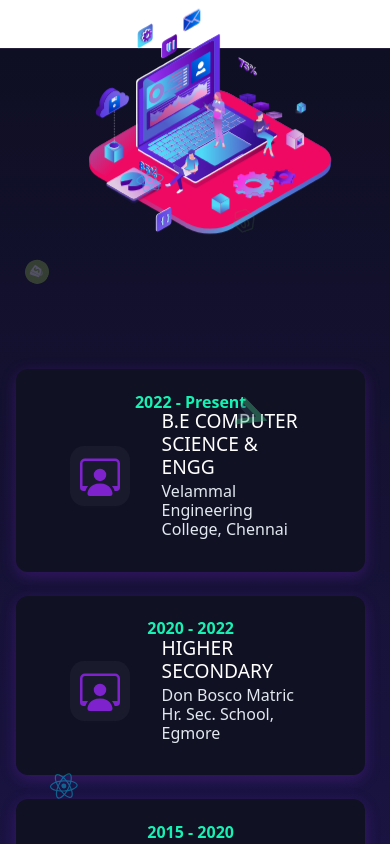
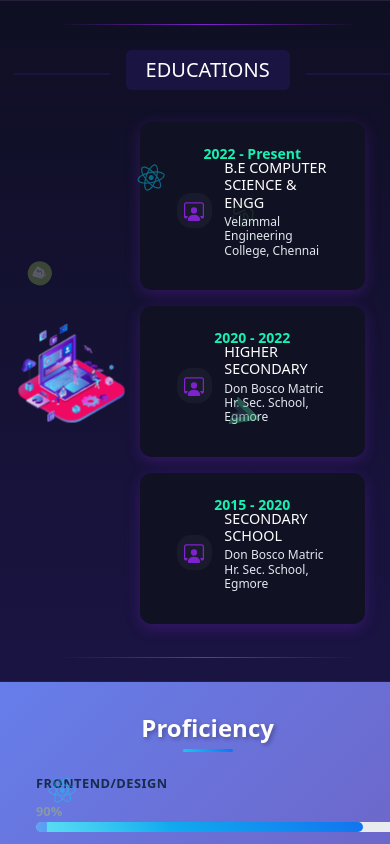
Before and after one commit to Godwin-7/Portfolio, a React (Vite) app: page / in a window 390 px wide. Shown: the top 844 px of the page. Built offline with nearby package versions, Linux system fonts and the light colour scheme; the HTML template or start-up script is replaced by a standard one.

Commit message:
Modified Educations section

```diff
--- a/src/components/Pages/Homepage/Education/Education.css
+++ b/src/components/Pages/Homepage/Education/Education.css
@@ -1,22 +1,22 @@
 .education-section {
   position: relative;
-  z-index: 50;
-  margin-top: 3rem;
-  margin-bottom: 3rem;
-  background: linear-gradient(to bottom, #0f0f23, #1a1443); /* Dark-themed gradient */
+  z-index: 2; /* Optimized z-index for better compatibility */
+  margin: 0;
+  padding: 2rem 0; /* Reduced padding to minimize height */
+  background: linear-gradient(to bottom, #0f0f23, #1a1443);
   border-top: 1px solid #25213b;
-  max-height: 100vh; /* Set section to full viewport height */
+  border-bottom: 1px solid #25213b; /* Added bottom border */
+  min-height: auto;
   display: flex;
   flex-direction: column;
-  justify-content: center; /* Center content within the viewport */
-  padding-bottom: 3rem; /* Prevent elements from touching the bottom */
+  justify-content: center;
 }
 
 .education-container {
   max-width: 1200px;
   margin: 0 auto;
   padding: 0 1rem;
-  max-height: 100%; /* Restrict max height to fit within screen */
+  width: 100%;
   display: flex;
   flex-direction: column;
   justify-content: center;
@@ -26,16 +26,23 @@
   height: 1px;
   background: linear-gradient(to right, transparent, #7e22ce, transparent);
   width: 75%;
-  margin: 0 auto;
+  margin: 0 auto 1rem auto; /* Reduced bottom margin */
   transform: translateY(-1px);
+}
+
+.education-bottom-border {
+  height: 1px;
+  background: linear-gradient(to right, transparent, #7e22ce, transparent);
+  width: 75%;
+  margin: 1rem auto 0 auto; /* Reduced top margin */
+  transform: translateY(1px);
 }
 
 .education-title-container {
   display: flex;
   justify-content: center;
   padding: 0.5rem 0;
-  margin: -1.5rem 0;
-  margin-top: 2.25rem; /* Moves up */
+  margin: 0; /* Removed negative margins */
 }
 
 .education-title {
@@ -60,55 +67,50 @@
 }
 
 .education-content {
-  display: grid;
-  grid-template-columns: 1fr;
-  gap: 2rem;
-  padding: 2rem 0;
-}
-
-@media (min-width: 1024px) {
-  .education-content {
-    grid-template-columns: 1fr 1fr;
-    gap: 4rem;
-  }
-
-  .education-section {
-    margin-top: 6rem;
-    margin-bottom: 6rem;
-  }
-
-  .education-title-container {
-    padding: 2rem 0;
-  }
+  display: flex;
+  flex-direction: row; /* Always side by side */
+  gap: 1rem; /* Reduced gap */
+  padding: 1.5rem 0; /* Reduced padding */
+  align-items: center; /* Changed to center for vertical alignment of both containers */
+  min-height: 0; /* Allow content to shrink */
 }
 
 .education-animation-container {
+  flex: 0 1 48%; /* Increased flex basis for better centering */
+  min-width: 200px; /* Minimum width to prevent over-shrinking */
+  max-width: 500px;
   display: flex;
   justify-content: center;
-  align-items: flex-start;
+  align-items: center; /* Changed to center for vertical centering */
 }
 
 .education-animation-container > div {
-  width: 75%;
-  height: 75%;
+  width: 100%;
+  height: auto;
+  max-width: 100%; /* Allow full width within container */
+  min-width: 200px; /* Minimum size for animation */
 }
 
 .education-cards {
+  flex: 0 1 52%; /* Adjusted flex basis to compensate for animation increase */
+  min-width: 250px; /* Minimum width to prevent over-shrinking */
   display: flex;
   flex-direction: column;
   gap: 1.5rem;
+  max-width: 600px; /* Added max-width to prevent cards from being too wide */
 }
 
 .education-card-inner {
   position: relative;
-  padding: 0rem 0.85rem;
+  padding: 0rem 1rem; /* Increased horizontal padding for better content distribution */
   color: white;
-  z-index: 10;
+  z-index: 1; /* Reduced z-index */
   width: 100%;
+  max-width: 100%; /* Ensure proper width constraint */
 }
 
 .education-duration {
-  font-size: 1rem !important; /* Increased size & forced override */
+  font-size: 1rem !important;
   color: #16f2b3;
   margin-bottom: 0rem;
   margin-top: -0.2rem;
@@ -121,12 +123,12 @@
 .education-info {
   display: flex;
   align-items: center;
-  gap: 2rem;
-  padding: 0rem 1rem;
+  gap: 1rem; /* Increased gap for better spacing */
+  padding: 0rem 1rem; /* Increased padding for better content distribution */
   position: relative;
   margin-bottom: 0.1rem;
   margin-top: -0.9rem;
-  top: 0.6rem; /* Moves title and institution down without increasing card size */
+  top: 0.6rem;
 }
 
 .education-icon-container {
@@ -135,58 +137,220 @@
   justify-content: center;
   color: #7e22ce;
   transition: all 0.3s;
-  width: 60px; /* Adjust width of background */
-  height: 60px; /* Adjust height of background */
-  background-color: rgba(255, 255, 255, 0.04); /* Opaque background */
-  box-shadow: 0px 4px 10px rgba(255, 255, 255, 0.01); /* Soft glow effect */
-  border-radius: 0.9rem; /* Slight rounding for rectangle */
-  margin-top: -12px; /* Moves the SVG up */
+  width: 50px; /* Reduced size */
+  height: 50px;
+  background-color: rgba(255, 255, 255, 0.04);
+  box-shadow: 0px 4px 10px rgba(255, 255, 255, 0.01);
+  border-radius: 0.9rem;
+  margin-top: -12px;
+  flex-shrink: 0;
 }
 
 .education-icon-container svg {
-  width: 40px; /* Increase SVG size */
-  height: 40px; /* Increase SVG size */
+  width: 30px; /* Reduced size */
+  height: 30px;
 }
 
 .education-icon-container:hover {
-  transform: scale(1.25);
+  transform: scale(1.15); /* Reduced scale effect */
 }
 
 .education-details {
   flex: 1;
+  min-width: 0;
+  padding-left: 0.5rem; /* Added padding for better text distribution */
 }
 
 .education-title-item {
-  font-size: 1.2rem !important;
+  font-size: 1.1rem !important; /* Reduced font size */
   font-weight: 500;
   margin-bottom: 0.25rem;
   text-transform: uppercase;
+  word-wrap: break-word;
+  line-height: 1.2;
 }
 
 .education-institution {
-  font-size: 1rem !important;
+  font-size: 0.9rem !important; /* Reduced font size */
   color: #e2e8f0;
-}
-
-.education-title-item,
-.education-institution {
+  word-wrap: break-word;
   line-height: 1.2;
 }
 
-@media (min-width: 640px) {
+/* Responsive adjustments for smaller screens */
+@media (max-width: 1024px) {
+  .education-content {
+    gap: 0.75rem;
+  }
+
+  .education-animation-container {
+    flex: 0 1 42%;
+    min-width: 180px;
+  }
+
+  .education-cards {
+    flex: 0 1 58%;
+    min-width: 220px;
+    max-width: 500px;
+  }
+
+  .education-card-inner {
+    padding: 0rem 0.75rem;
+  }
+
+  .education-info {
+    padding: 0rem 0.75rem;
+    gap: 0.85rem;
+  }
+}
+
+@media (max-width: 768px) {
+  .education-section {
+    padding: 1.5rem 0;
+  }
+
+  .education-content {
+    gap: 0.5rem;
+    padding: 1rem 0;
+  }
+
+  .education-animation-container {
+    flex: 0 1 38%;
+    min-width: 150px;
+  }
+
+  .education-animation-container > div {
+    min-width: 150px;
+  }
+
+  .education-cards {
+    flex: 0 1 62%;
+    min-width: 200px;
+    gap: 1rem;
+    max-width: 400px;
+  }
+
+  .education-card-inner {
+    padding: 0rem 0.6rem;
+  }
+
+  .education-info {
+    padding: 0rem 0.6rem;
+    gap: 0.7rem;
+  }
+
   .education-duration {
-    font-size: 0.875rem;
+    font-size: 0.875rem !important;
   }
 
   .education-title-item {
-    font-size: 1.25rem;
+    font-size: 1rem !important;
   }
 
   .education-institution {
-    font-size: 1rem;
+    font-size: 0.8rem !important;
+  }
+
+  .education-icon-container {
+    width: 40px;
+    height: 40px;
+  }
+
+  .education-icon-container svg {
+    width: 24px;
+    height: 24px;
   }
 }
 
+@media (max-width: 640px) {
+  .education-animation-container {
+    flex: 0 1 35%;
+    min-width: 120px;
+  }
+
+  .education-animation-container > div {
+    min-width: 120px;
+  }
+
+  .education-cards {
+    flex: 0 1 65%;
+    min-width: 180px;
+    max-width: 300px;
+  }
+
+  .education-card-inner {
+    padding: 0rem 0.5rem;
+  }
+
+  .education-info {
+    padding: 0rem 0.5rem;
+    gap: 0.6rem;
+  }
+
+  .education-title-item {
+    font-size: 0.9rem !important;
+  }
+
+  .education-institution {
+    font-size: 0.75rem !important;
+  }
+}
+
+@media (max-width: 480px) {
+  .education-container {
+    padding: 0 0.5rem;
+  }
+
+  .education-content {
+    gap: 0.25rem;
+  }
+
+  .education-animation-container {
+    flex: 0 1 32%;
+    min-width: 100px;
+  }
+
+  .education-animation-container > div {
+    min-width: 100px;
+  }
+
+  .education-cards {
+    flex: 0 1 68%;
+    min-width: 160px;
+    max-width: 250px;
+  }
+
+  .education-card-inner {
+    padding: 0rem 0.4rem;
+  }
+
+  .education-info {
+    padding: 0rem 0.4rem;
+    gap: 0.5rem;
+  }
+
+  .education-details {
+    padding-left: 0.3rem;
+  }
+
+  .education-icon-container {
+    width: 35px;
+    height: 35px;
+  }
+
+  .education-icon-container svg {
+    width: 20px;
+    height: 20px;
+  }
+}
+
+/* Ensure glow cards maintain proper z-index */
 .education-section .glow-card {
   position: relative;
+  z-index: 1;
 }
+
+/* Prevent any overflow issues */
+.education-section * {
+  box-sizing: border-box;
+}
--- a/src/components/Pages/Homepage/Education/Education.jsx
+++ b/src/components/Pages/Homepage/Education/Education.jsx
@@ -43,6 +43,8 @@ function Education() {
             ))}
           </div>
         </div>
+
+        <div className="education-bottom-border"></div>
       </div>
     </section>
   );
```
